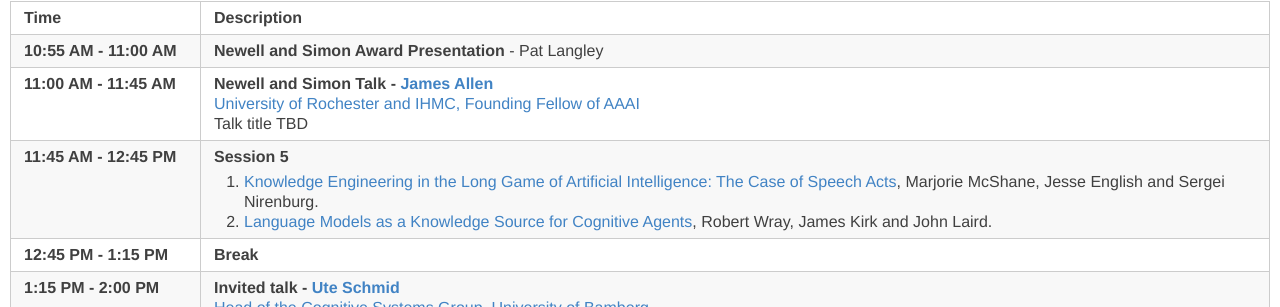
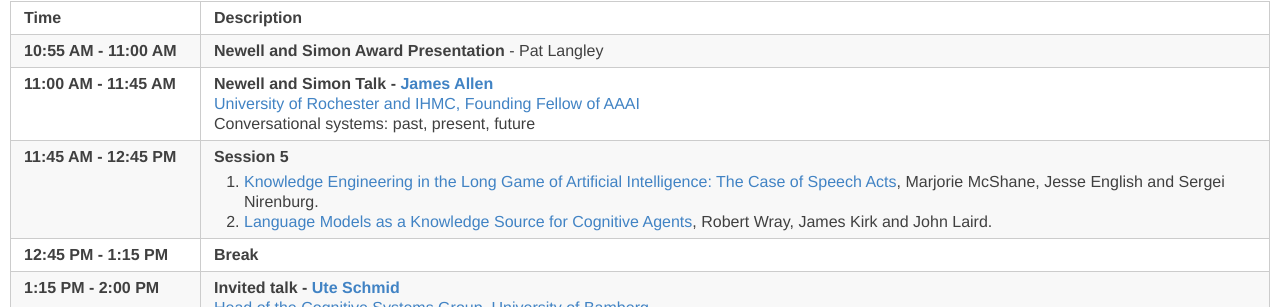
Before and after one commit to AdvancesInCognitiveSystems/acs2021, a Jekyll site: the page built from _days/wednesday-day2.md, in a window 1280 px wide. Shown: the part 289-596 px from the top of the page. Built offline with Jekyll 4.4.1, drawn with Linux system fonts in a browser that asks for light colours.

Commit message:
James' title

```diff
--- a/_days/wednesday-day2.md
+++ b/_days/wednesday-day2.md
@@ -22,7 +22,7 @@ and made available on YouTube.
 <tr>
 <td> <span class="schedtime"> 11:00 AM - 11:45 AM </span></td>
 <td> <b>  Newell and Simon Talk - <a href="{{site.baseurl}}/speakers/james_allen/"> James Allen</a> </b><br>
-    <a href="https://www.cs.rochester.edu/u/james/">University of Rochester and IHMC, Founding Fellow of AAAI</a><br> Talk title TBD </td>
+    <a href="https://www.cs.rochester.edu/u/james/">University of Rochester and IHMC, Founding Fellow of AAAI</a><br> Conversational systems: past, present, future  </td>
   </tr>
 
 <tr>
```
